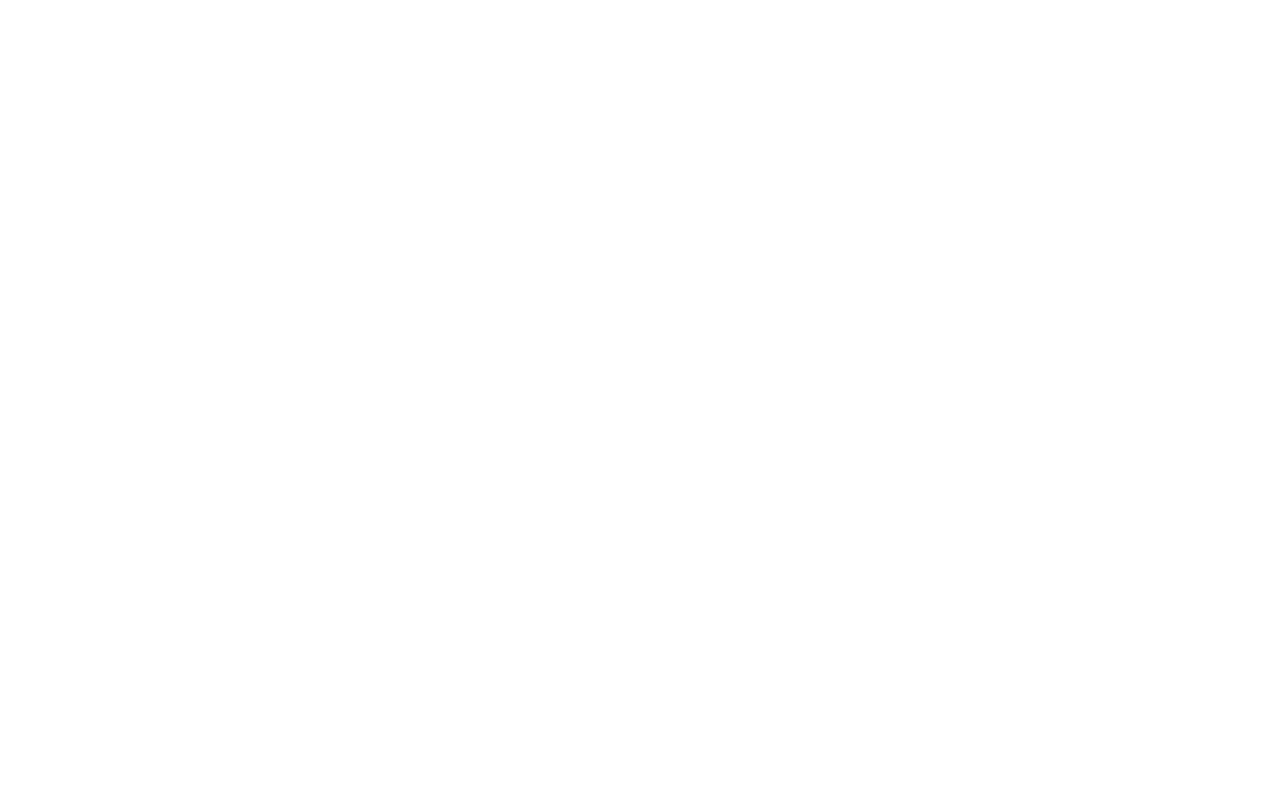
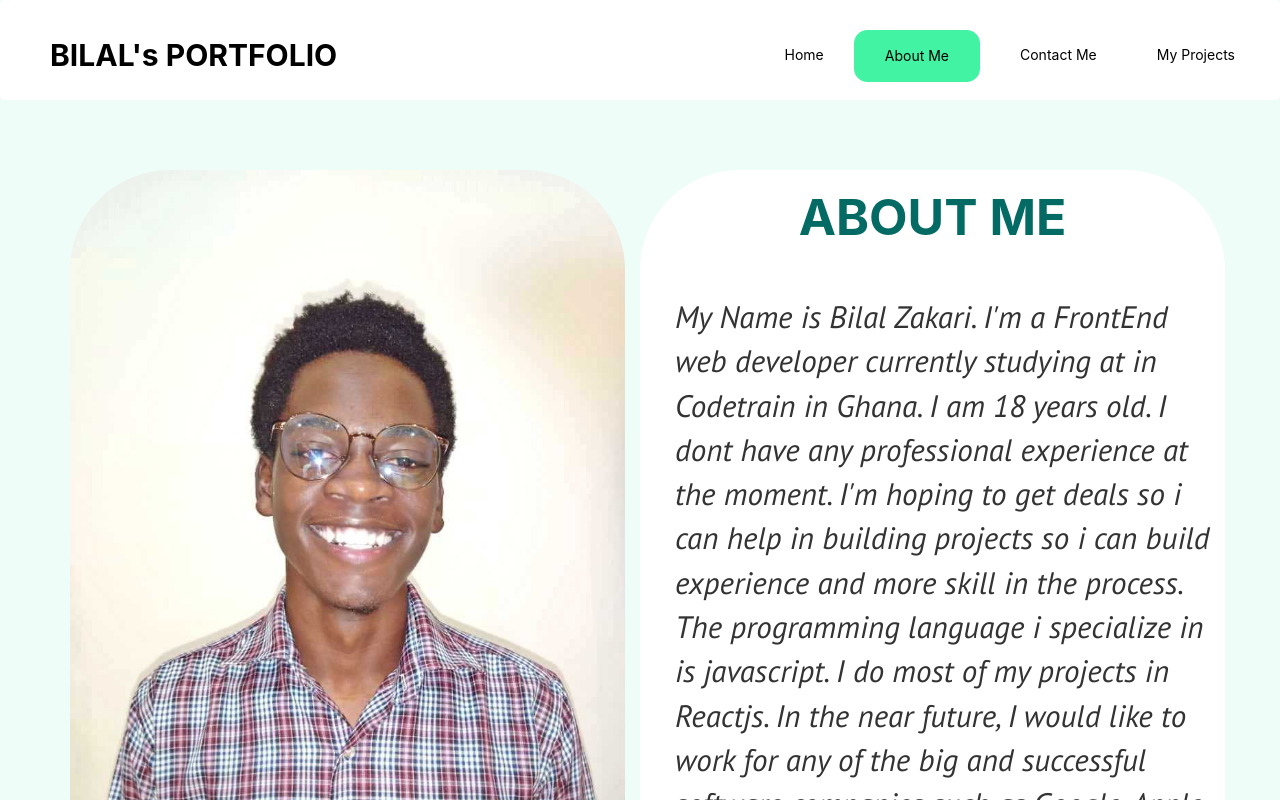
Before and after one commit to BillZak/my-portfolio-project, a React (Create React App) app: page /about in a window 1280 px wide. Shown: the top 800 px of the page. Built offline with nearby package versions, Linux system fonts and the light colour scheme.

Commit message:
add about page

```diff
--- a/src/Pages/About/About.jsx
+++ b/src/Pages/About/About.jsx
@@ -1,9 +1,90 @@
 import React from 'react';
+//import dependencies
+import { Link } from 'react-router-dom';
+//import pictures
+import npic from '../../images/npic.jpg'
+//import css file
+import './About.css'
+
 
 const About = () => {
     return (
-        <div>
 
+        <div style={{background:'rgb(239, 253, 248)'}}>
+            <nav className="navbar navbar-default headnav">
+                    <div className="container-fluid">
+                        <div className="navbar-header">
+                        <button
+                            type="button"
+                            className="navbar-toggle collapsed"
+                            data-toggle="collapse"
+                            data-target="#bs-example-navbar-collapse-1"
+                            aria-expanded="false">
+                            <span className="sr-only">Toggle navigation</span>
+                            <span className="icon-bar"></span>
+                            <span className="icon-bar"></span>
+                            <span className="icon-bar"></span>
+                        </button>
+
+                             <Link to="/" className="navbar-brand" style={{color:'black'}}>BILAL's PORTFOLIO</Link>
+
+                        </div>
+
+                        <div className="collapse navbar-collapse" id="bs-example-navbar-collapse-1">
+                        <ul className="nav navbar-nav">
+                        </ul>
+                        <ul className="nav navbar-nav navbar-right">
+                            <li>
+                                <Link to="/">Home</Link>
+                            </li>
+                            <li>
+                                <Link to="/about" className="select">About Me</Link>
+                            </li>
+                            <li>
+                                <Link to="/contacts">Contact Me</Link>
+                            </li>
+                            <li>
+                                <Link to="/projects">My Projects</Link>
+                            </li>
+                        </ul>
+                        </div>
+                    </div>
+             </nav>
+
+
+             <div className="container overview">
+                    <div className="row" style={{marginTop:'70px'}}>
+
+                        <div className="col-md-6">
+                            <div className="mypic" style={{textAlign:'left'}}>
+                                        <img src={npic}
+                                        className="img-responsive"
+                                        style={{height: '100%',borderRadius:'100px'}}
+                                        alt="me"/>
+                            </div>
+                        </div>
+
+                        <div className="col-md-6"
+                        style={{background:'white',borderRadius:'100px'}}>
+                            <h3 style={{fontSize: '50px',marginBottom:'50px', fontWeight: 'bold',color: 'rgb(3, 107, 100)'}}>ABOUT ME</h3>
+                            <p style={{fontSize: '31px',fontFamily: "'PT Sans', sans-serif",textAlign:'left',marginLeft:'20px',marginBottom:'40px'}}>
+                                My Name is Bilal Zakari. I'm a FrontEnd web developer currently studying
+                                at in Codetrain in Ghana. I am 18 years old. I dont have any professional
+                                experience at the moment. I'm hoping to get deals so i can help in building
+                                projects so i can build experience and more skill in the process. The programming
+                                language i specialize in is javascript. I do most of my projects in Reactjs. In the
+                                near future, I would like to work for any of the big and successful software companies
+                                such as Google, Apple, Microsoft, Amazon etc.
+                            </p>
+                        </div>
+                    </div>
+                </div>
+
+                <div className="container-fluid text-center"
+                style={{paddingBottom: '20px',marginTop:"300px"}} >
+                    <h2>Portfolio Made By Bill</h2>
+                    <p style={{color:'grey'}}>Follow me; IG @champ_gobain..Twitter@BillZak3</p>
+                </div>
         </div>
     );
 }
```
